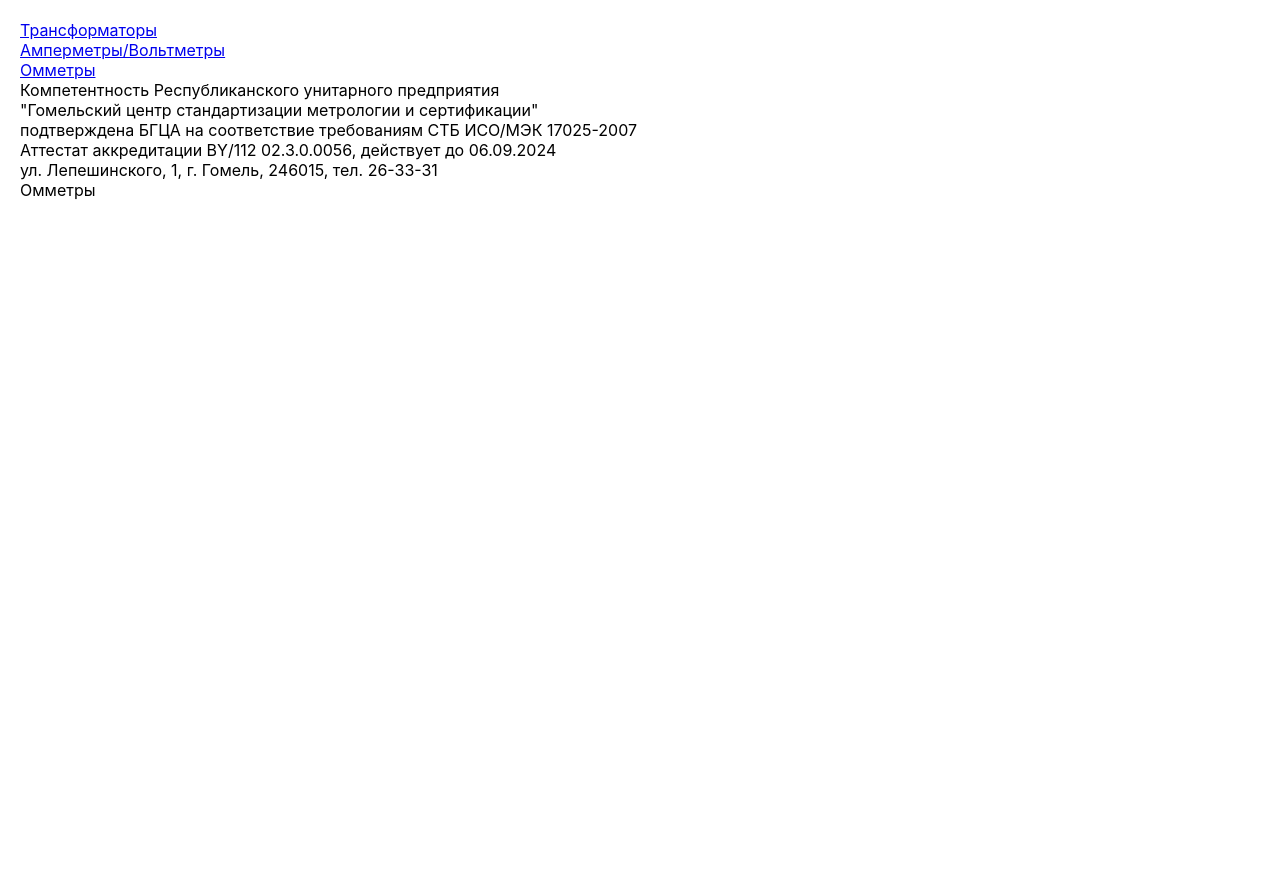
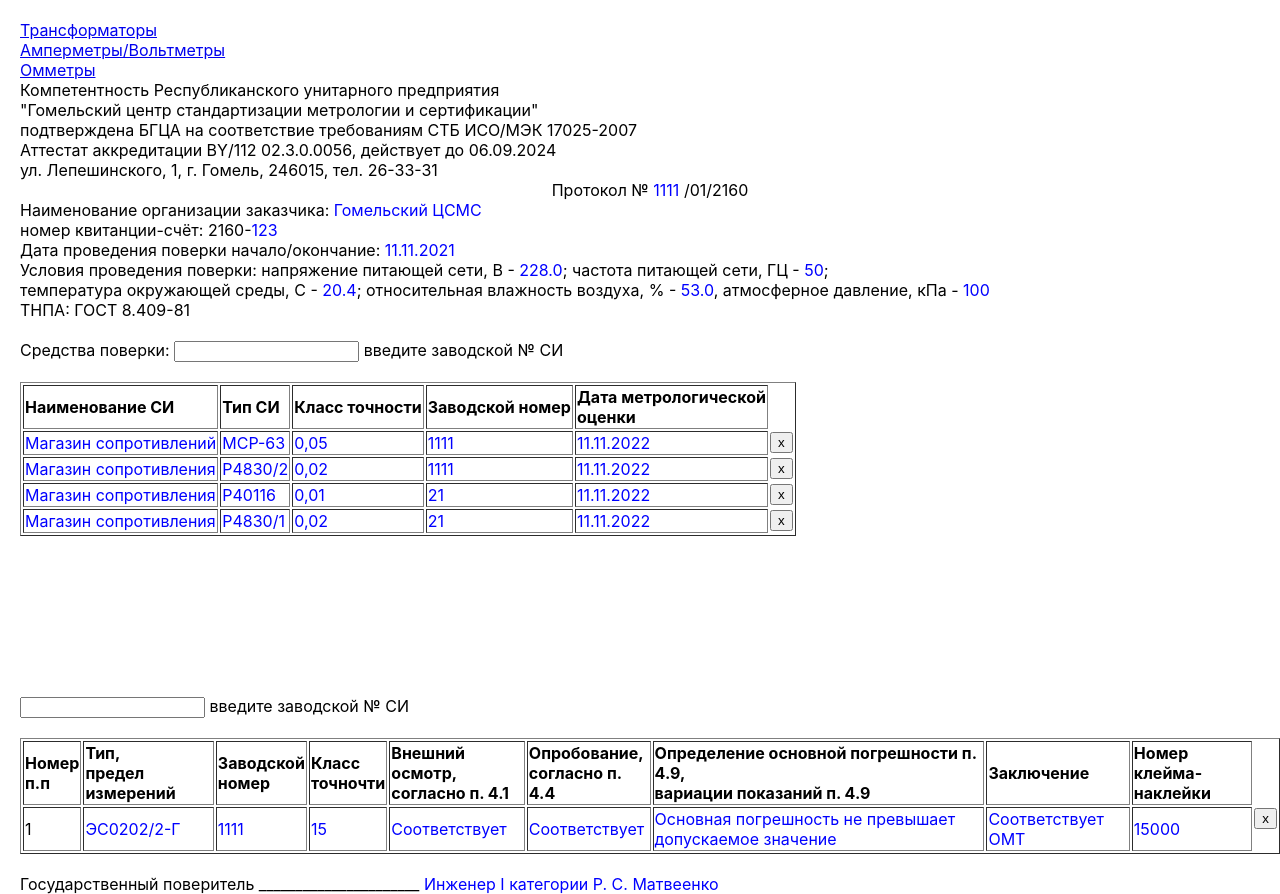
Before and after one commit to Roman160784/report, a React (Create React App) app: page /#/ohmmeter in a window 1280 px wide. Before the commit the page ends 800 px from the top, so only its background shows below. Built offline with nearby package versions, Linux system fonts and the light colour scheme.

Commit message:
finished Ohmetr report

```diff
--- a/src/main/Ohmetres/Ohmetres.tsx
+++ b/src/main/Ohmetres/Ohmetres.tsx
@@ -1,12 +1,129 @@
 import React from 'react';
+import { useDispatch, useSelector } from 'react-redux';
+import { AmperOhmetresHeaderStandards } from '../../common/amperOhmmetres/amperOhmmetres';
+import { DataAmperOhmForReport } from '../../common/dataAmperOhmForReport/DataAmperOhmForReport';
+import { DataHeader } from '../../common/dataHeader';
+import { AmprOhmStandardsInput } from '../../common/input/AmperOhmStandardsInput';
+import { EditableSpan } from '../../common/input/editableSpan';
 import { NameOrganization } from '../../common/nameOrganization';
+import { Standards } from '../../common/standarts/standards';
+import { HeaderReducerType, setReportNumberAC, setUserAC } from '../../redux/HeaderReducer';
+import { addOhmetrAC, addStandardForOhmetrAC, chengeOhmetresTitleAC, chengeStandardOhmetrTitleAC, chengeStigmaNumberOhmetrAC, ohmmetresReducerType, removeOhmetrAC, removeStandardOhmetresAC } from '../../redux/OhmmetresReducer';
+import { RootReducerType } from '../../redux/store';
+import style from './ohmetr.module.css';
 
 export const Ohmetres = () => {
+
+    const headerData = useSelector<RootReducerType, HeaderReducerType>(state => state.header)
+    const ohmetres = useSelector<RootReducerType, ohmmetresReducerType[]>(s => s.ohmetres)
+    const standardsOhmetres = ohmetres.filter(el => el.standardsOhmmetres)
+    const dataOhmetres = ohmetres.filter(el => el.ohmmetr)
+    const dispatch = useDispatch()
+
+    const reportNumberHandler = (reportNumber: string) => {
+        dispatch(setReportNumberAC(reportNumber));
+    }
+
+    const chengeStandardName = (id: string, title: string, key: string) => {
+        dispatch(chengeStandardOhmetrTitleAC(id, title, key))
+    }
+
+    const removeStandard = (id: string) => {
+        dispatch(removeStandardOhmetresAC(id))
+    }
+    const addStandard = (title: string) => {
+        dispatch(addStandardForOhmetrAC(title))
+    }
+
+    const chengeOhmetresParamethr = (id: string, title: string, key: string) => {
+        dispatch(chengeOhmetresTitleAC(id, title, key))
+    }
+    const chengeOhmetresStigmaNumber = (id: string, num: number) => {
+        dispatch(chengeStigmaNumberOhmetrAC(id, num))
+    }
+    const removeOhmetr = (id: string) => {
+        dispatch(removeOhmetrAC(id))
+    }
+    const addOhmetr = (title: string) => {
+        dispatch(addOhmetrAC(title))
+    }
+    const userNameHandler = (userName: string) => {
+        dispatch(setUserAC(userName));
+    }
 
     return(
         <div>
             <NameOrganization/>
-        <div>Омметры</div>
+
+        <div className={style.reportNum}>
+                Протокол № <EditableSpan title={headerData.reportNumber} changeTitle={reportNumberHandler} /> /01/2160
+        </div>
+        <div>
+                <DataHeader />
+            </div>
+            <div>
+                ТНПА: ГОСТ 8.409-81
+            </div>
+            <br />
+            <div>Средства поверки: <AmprOhmStandardsInput setDataForAmperOhm={addStandard}/> <span>введите заводской № СИ</span></div>
+            <br />
+            <div>
+            <table border={1} >
+                    <AmperOhmetresHeaderStandards />
+
+                    {
+                        standardsOhmetres.map(st => {
+                            return (
+                                <Standards standard={st.standardsOhmmetres}
+                                chengeStandardName={chengeStandardName}
+                                removeStandard={removeStandard}
+                                />
+                            )
+                        })
+                    }
+
+                </table>
+            </div>
+            <br />
+            <br />
+            <br />
+            <br />
+            <br />
+            <br />
+            <br />
+            <br />
+            <div><AmprOhmStandardsInput setDataForAmperOhm={addOhmetr}/> <span>введите заводской № СИ</span></div>
+            <br />
+            <div>
+            <table border={1} >
+                    <tr>
+                        <th>Номер<br /> п.п</th>
+                        <th>Тип,<br /> предел измерений</th>
+                        <th>Заводской<br /> номер</th>
+                        <th>Класс<br /> точночти</th>
+                        <th>Внешний осмотр, <br />согласно п. 4.1</th>
+                        <th>Опробование,<br /> согласно п. 4.4</th>
+                        <th>Определение основной погрешности п. 4.9, <br /> вариации показаний п. 4.9</th>
+                        <th>Заключение</th>
+                        <th>Номер <br /> клейма-наклейки</th>
+                    </tr>
+                    {
+                        dataOhmetres.map(data => {
+                            return (
+                                <DataAmperOhmForReport ampermetr={data.ohmmetr}
+                                chengeAmpermetresTitle={chengeOhmetresParamethr}
+                                chengeStigmaNumber={chengeOhmetresStigmaNumber}
+                                removeAmpermetr={removeOhmetr}
+                                />
+                            )
+                        })
+                    }
+                </table>
+            </div>
+            <br />
+            <div>
+                Государственный поверитель ______________________ <EditableSpan title={headerData.user} changeTitle={userNameHandler} />
+            </div>
         </div>
     )
 
--- /dev/null
+++ b/src/main/Ohmetres/ohmetr.module.css
@@ -0,0 +1,3 @@
+.reportNum {
+    text-align: center;
+}
--- a/src/redux/OhmmetresReducer.ts
+++ b/src/redux/OhmmetresReducer.ts
@@ -1,3 +1,4 @@
+import { title } from 'process';
 import { v1 } from 'uuid';
 //types
 
@@ -31,7 +32,7 @@
 const initialStateOhmmetres: ohmmetresReducerType[] = [{
     ohmmetr:  [{id: v1(),
         count: 1,
-        type: 'ЭС0202/2-г',
+        type: 'ЭС0202/2-Г',
         number: '1111',
         class: '15',
         visual: 'Соответствует',
@@ -76,10 +77,66 @@
 }]
 
 export const OhmmetresReducer = (state: ohmmetresReducerType[] = initialStateOhmmetres, action: MainActionType):ohmmetresReducerType[] => {
-    switch (action){
+    switch (action.type){
+        case 'OHMETR/CHENGE-STANDARD-PARAMETHR' : {
+            return state.map(st =>
+                ({...st, standardsOhmmetres: st.standardsOhmmetres.map(s => s.id === action.id
+                    ? {...s, [action.key] : action.title} : s )}))
+        }
+        case 'OHMETR/REMOVE-STANDARD': {
+            return state.map(st => ({...st, standardsOhmmetres: st.standardsOhmmetres.filter(s => s.id !== action.id)}))
+        }
+        case 'OHMETR/ADD-STANDARD' : {
+            const arrayStandardsOhmetres = state[0].standardsOhmmetres
+            const lastOhmetrStandard = arrayStandardsOhmetres[arrayStandardsOhmetres.length - 1]
+            const newStandardOhmetr = {...lastOhmetrStandard, id: v1(), number: action.title}
+            const copyState = [...state]
+            copyState[0].standardsOhmmetres.unshift(newStandardOhmetr)
+            return copyState
+        }
+        case 'OHMETR/CHENGE-OHMETR-PARAMETHR' : {
+            return state.map(st => ({...st, ohmmetr: st.ohmmetr.map(o => o.id === action.id ? {...o, [action.key] : action.title} : o)}))
+        }
+        case 'OHMETR/CHENGE-STIGMA-NUMBER' : {
+            return state.map(st => ({...st, ohmmetr: st.ohmmetr.map(o => o.id === action.id ? {...o, stigma : action.num} : o)}))
+        }
+        case 'OHMETR/REMOVE-OHMETR' : {
+            return state.map(st => ({...st, ohmmetr: st.ohmmetr.filter(o => o.id !== action.id)}))
+        }
+        case 'OHMETR/ADD-OHMETR' : {
+            const arrayOhmetres = state[0].ohmmetr
+            const lastOhmetr = arrayOhmetres[arrayOhmetres.length - 1]
+            const newOhmetr = {...lastOhmetr, id: v1(), number: action.title, stigma : lastOhmetr.stigma + 1}
+            const copyState = [...state]
+            copyState[0].ohmmetr.push(newOhmetr)
+            return copyState
+        }
         default:
             return state
     }
 }
 
-export type MainActionType = ''
+export type MainActionType = chengeStandardOhmetrTitleACType | removeStandardOhmetresACType | chengeOhmetresTitleACType
+| chengeStigmaNumberOhmetrACType | removeOhmetrACType | addStandardForOhmetrACType | addOhmetrACType
+
+
+export type chengeStandardOhmetrTitleACType = ReturnType<typeof chengeStandardOhmetrTitleAC>
+export type removeStandardOhmetresACType = ReturnType<typeof removeStandardOhmetresAC>
+export type addStandardForOhmetrACType = ReturnType<typeof addStandardForOhmetrAC>
+export type chengeOhmetresTitleACType = ReturnType<typeof chengeOhmetresTitleAC>
+export type chengeStigmaNumberOhmetrACType = ReturnType<typeof chengeStigmaNumberOhmetrAC>
+export type removeOhmetrACType = ReturnType<typeof removeOhmetrAC>
+export type addOhmetrACType = ReturnType<typeof addOhmetrAC>
+
+export const chengeStandardOhmetrTitleAC = (id: string, title: string, key: string) => (
+    { type: 'OHMETR/CHENGE-STANDARD-PARAMETHR', id, title, key } as const)
+
+export const removeStandardOhmetresAC = (id: string,) => ({ type: 'OHMETR/REMOVE-STANDARD', id } as const)
+export const addStandardForOhmetrAC = (title: string) => ({ type: 'OHMETR/ADD-STANDARD', title } as const)
+
+export const chengeOhmetresTitleAC = (id: string, title: string, key: string) => (
+    { type: 'OHMETR/CHENGE-OHMETR-PARAMETHR', id, title, key } as const)
+
+export const chengeStigmaNumberOhmetrAC = (id: string, num: number) => ({type: 'OHMETR/CHENGE-STIGMA-NUMBER', id, num} as const)
+export const removeOhmetrAC = (id: string,) => ({ type: 'OHMETR/REMOVE-OHMETR', id } as const)
+export const addOhmetrAC = (title: string,) => ({ type: 'OHMETR/ADD-OHMETR', title } as const)
```
